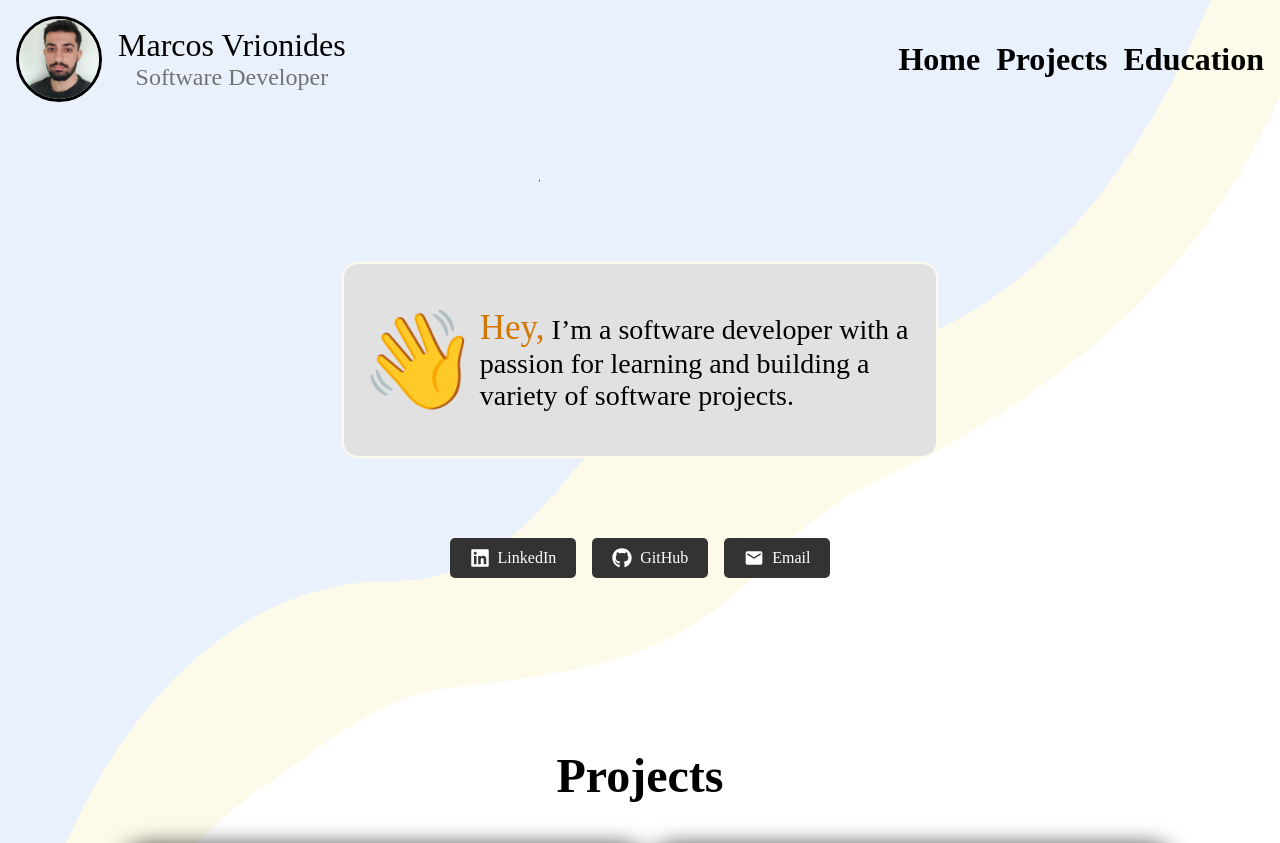
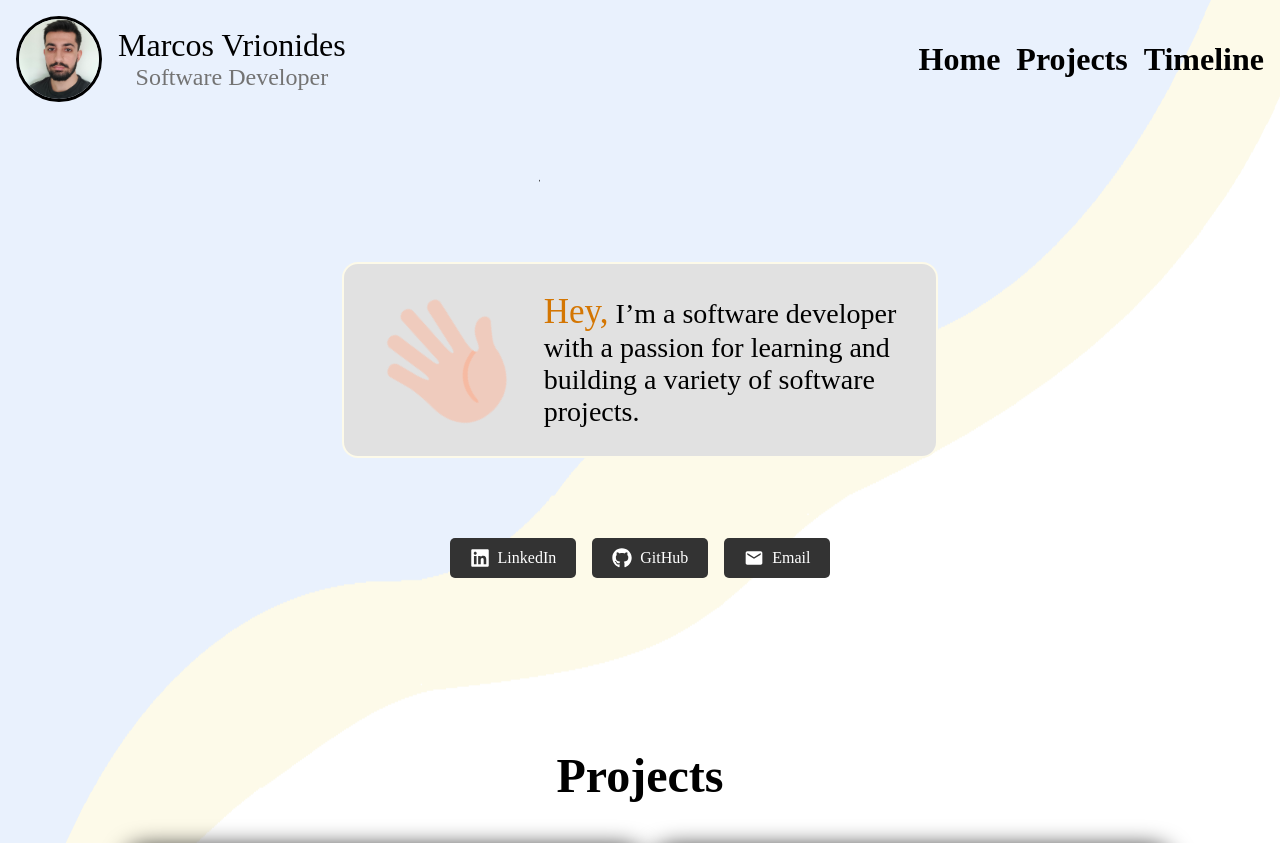
Before and after one commit to marcosvrionides/marcos-vrionides-portfolio, a React (Create React App) app: page / in a window 1280 px wide. Shown: the top 843 px of the page. Built offline with nearby package versions, Linux system fonts and the light colour scheme.

Commit message:
animation for wave in introduction

```diff
--- a/package.json
+++ b/package.json
@@ -6,6 +6,7 @@
     "@testing-library/jest-dom": "^5.17.0",
     "@testing-library/react": "^13.4.0",
     "@testing-library/user-event": "^13.5.0",
+    "lottie-react": "^2.4.0",
     "react": "^18.2.0",
     "react-dom": "^18.2.0",
     "react-icons": "^4.10.1",
--- a/src/App.css
+++ b/src/App.css
@@ -11,6 +11,7 @@
 @media (max-width: 768px) {
 	.body {
 		background-size: auto 15%;
+		gap: 3em;
 	}
 }
 
--- a/src/Introduction/Introduction.css
+++ b/src/Introduction/Introduction.css
@@ -12,8 +12,9 @@
 	border: 2px solid rgb(253, 250, 233);
 }
 
-.emoji {
-	font-size: 6em;
+.wave {
+	width: 100%;
+	transform: rotatez(-45deg);
 }
 
 .intro {
@@ -29,14 +30,12 @@
 	.introduction-container {
 		width: unset;
 		transform: unset;
-		margin-left: unset;
 		height: auto;
 		margin-inline: 1em;
 		margin-top: unset;
 	}
 
-	.emoji {
-		position: absolute;
-		visibility: hidden;
+	.wave {
+		display: none;
 	}
 }
--- a/src/Introduction/Introduction.js
+++ b/src/Introduction/Introduction.js
@@ -1,10 +1,18 @@
 import React from "react";
 import "./Introduction.css";
+import Lottie from "lottie-react";
+import WaveAmination from "./Animation - 1709249779931.json";
 
 const Introduction = () => {
 	return (
 		<div className="introduction-container">
-			<div className="emoji">👋</div>
+			<div className="wave">
+				<Lottie
+					animationData={WaveAmination}
+					loop={0}
+					initialSegment={[0, 35]}
+				/>
+			</div>
 			<div className="intro">
 				<span className="highlight">Hey,</span> I’m a software developer
 				with a passion for learning and building a variety of software
--- a/src/Profile/Profile.css
+++ b/src/Profile/Profile.css
@@ -61,12 +61,13 @@
 		display: unset;
 		flex-direction: unset;
 		justify-content: unset;
+		margin-top: 1em;
 	}
 	.profile-container {
 		justify-content: center;
 		flex-direction: column;
 	}
 	.links {
-		visibility: hidden;
+		display: none;
 	}
 }
--- a/src/Profile/Profile.js
+++ b/src/Profile/Profile.js
@@ -19,7 +19,7 @@ const Profile = () => {
 			<div className="links">
 				<a href="#">Home</a>
 				<a href="#projects">Projects</a>
-				<a href="#education">Education</a>
+				<a href="#history">Timeline</a>
 			</div>
 		</div>
 	);
```
Also changed, not shown: src/Introduction/Animation - 1709249779931.json (added, +1 -0 lines), 1 other file (tests, documents, lock files or other folders).
